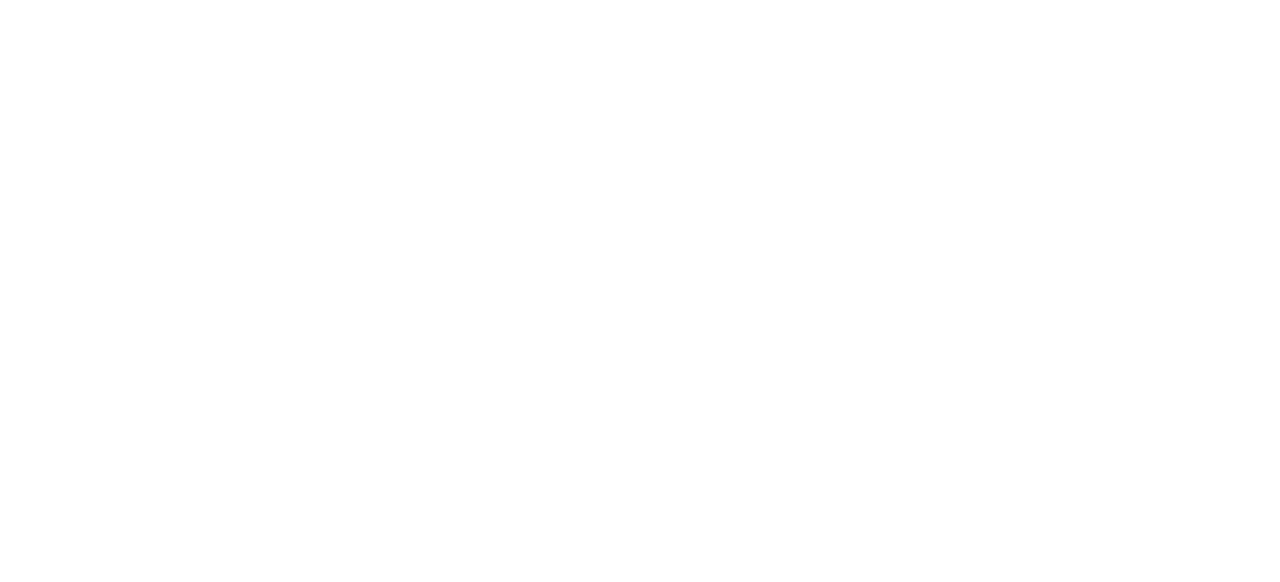
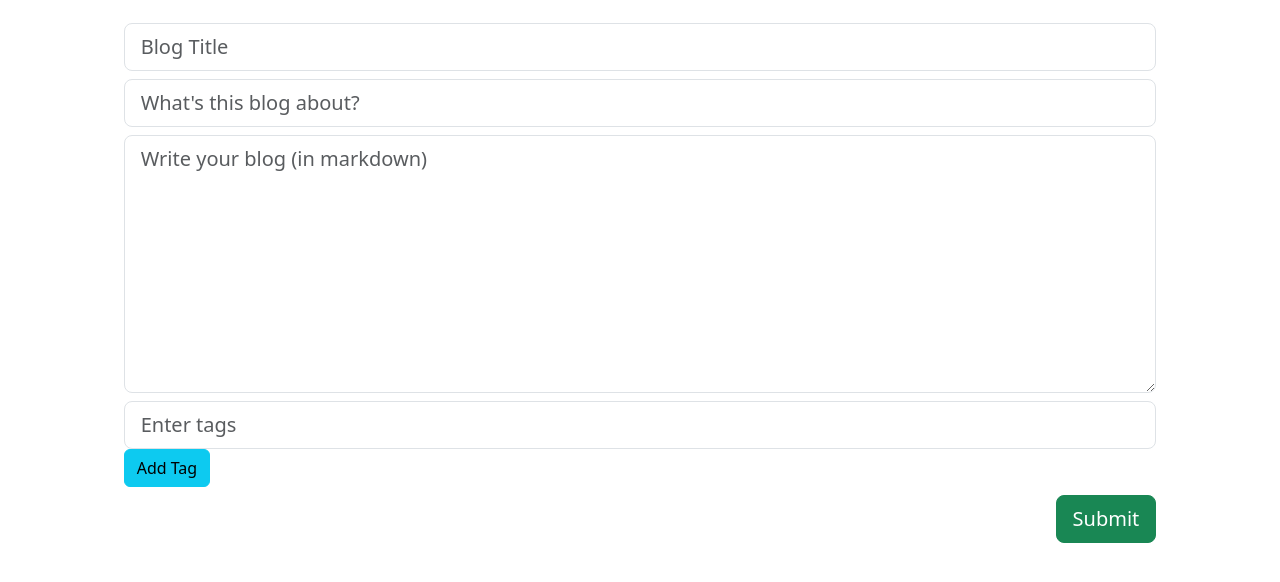
Before and after one commit to hoanle2k2/SDN, a React (Create React App) app: page /edit in a window 1280 px wide. Before the commit this address had no page. Shown: the top 582 px of the page. Built offline with nearby package versions, Linux system fonts and the light colour scheme.

Commit message:
Create Blog

```diff
--- a/package.json
+++ b/package.json
@@ -12,8 +12,10 @@
     "@testing-library/user-event": "^13.5.0",
     "axios": "^1.5.1",
     "boostrap": "^2.0.0",
+    "bootstrap": "^5.3.2",
     "date-fns": "^2.30.0",
     "format": "^0.2.2",
+    "formik": "^2.4.5",
     "react": "^18.2.0",
     "react-dom": "^18.2.0",
     "react-router-dom": "^6.16.0",
--- a/src/App.js
+++ b/src/App.js
@@ -4,6 +4,9 @@
 import SignUp from "./component/register/SignUp";
 import ForgotPassword from "./component/login/ForgotPassword";
 import BlogList from "./component/blogList/BlogList";
+// import EditBlog from "./component/editBlog/EditBlog";
+
+import EditBlog from "./component/editBlog/EditBlog";
 
 function App() {
   return (
@@ -13,6 +16,8 @@
         <Route path="/register" element={<SignUp />} />
         <Route path="/forgot" element={<ForgotPassword />} />
         <Route path="/blogl" element={<BlogList />} />
+        <Route path="/edit" element={<EditBlog />} />
+
       </Routes>
     </div>
   );
--- /dev/null
+++ b/src/component/EditBlog/EditBlog.css
@@ -0,0 +1,4 @@
+.sb{
+    background-color: #5CB85C;
+    color : white
+   }
--- a/src/component/EditBlog/editBlog.js
+++ b/src/component/EditBlog/editBlog.js
@@ -0,0 +1,62 @@
+import { React, useEffect, useState } from 'react';
+import { Formik, Form, Field, ErrorMessage, FieldArray } from "formik";
+import './EditBlog.css';
+import 'bootstrap/dist/css/bootstrap.min.css';
+
+const EditBlog = () => {
+    const fieldStyle = {
+        margin: '10px',
+        padding: '5px',
+    };
+    return (
+        <>
+            <div class="row">
+                <div class="col-md-10 offset-md-1 col-xs-12">
+                    <Formik
+                        // initialValues={initialValues}
+                        // onSubmit={handleSubmit}
+                        // validate={validateForm}
+                    >
+                        <Form style={fieldStyle}>
+                            <div className='my-2'>
+                                <Field type="text" placeholder="Blog Title" name="title" className="form-control form-control-lg" />
+                                <h5>    <ErrorMessage style={{ color: 'red' }} name="title" component="div" /></h5>
+                            </div>
+                            <div className='my-2'>
+                                <Field type="text" placeholder="What's this blog about?" name="description" className="form-control form-control-lg" />
+                                <h5><ErrorMessage style={{ color: 'red' }} name="description" component="div" /></h5>
+                            </div>
+                            <div className='my-2'>
+                                <Field as="textarea" rows="8" placeholder="Write your blog (in markdown)" name="body" className="form-control form-control-lg" />
+                                <h5>   <ErrorMessage style={{ color: 'red' }} name="body" component="div" /></h5>
+                            </div>
+                            <div className='my-2'>
+                                <FieldArray name="tagList">
+                                        <div>
+                                                <div>
+                                                    <Field
+                                                        // name={`tagList[${index}]`}
+                                                        placeholder="Enter tags"
+                                                        className="form-control form-control-lg"
+                                                    />
+                                                </div>
+
+                                            <button className='btn btn-info' type="button" >
+                                                Add Tag
+                                            </button>
+                                        </div>
+
+                                </FieldArray>
+                            </div>
+                            <div className="d-flex justify-content-end">
+                                <button className=" sb btn btn-success btn-lg" type="submit">Submit</button>
+                            </div>
+                        </Form>
+                    </Formik>
+                </div>
+            </div>
+        </>
+    );
+};
+
+export default EditBlog;
--- a/src/index.js
+++ b/src/index.js
@@ -4,7 +4,6 @@
 import App from './App';
 import { BrowserRouter } from "react-router-dom";
 import reportWebVitals from './reportWebVitals';
-
 const root = ReactDOM.createRoot(document.getElementById('root'));
 root.render(
   <React.StrictMode>
```
Also changed, not shown: 1 other file (tests, documents, lock files or other folders).
